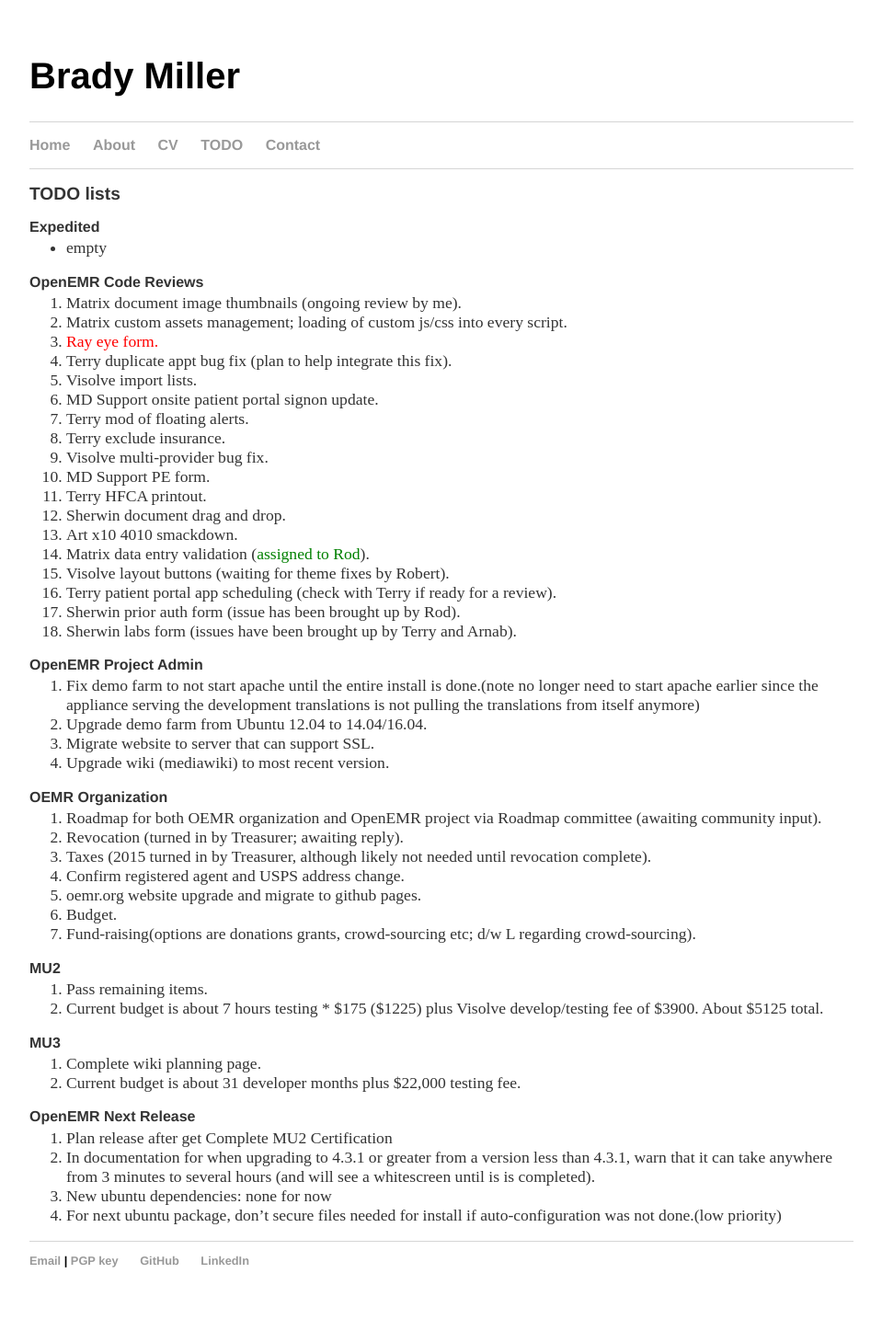
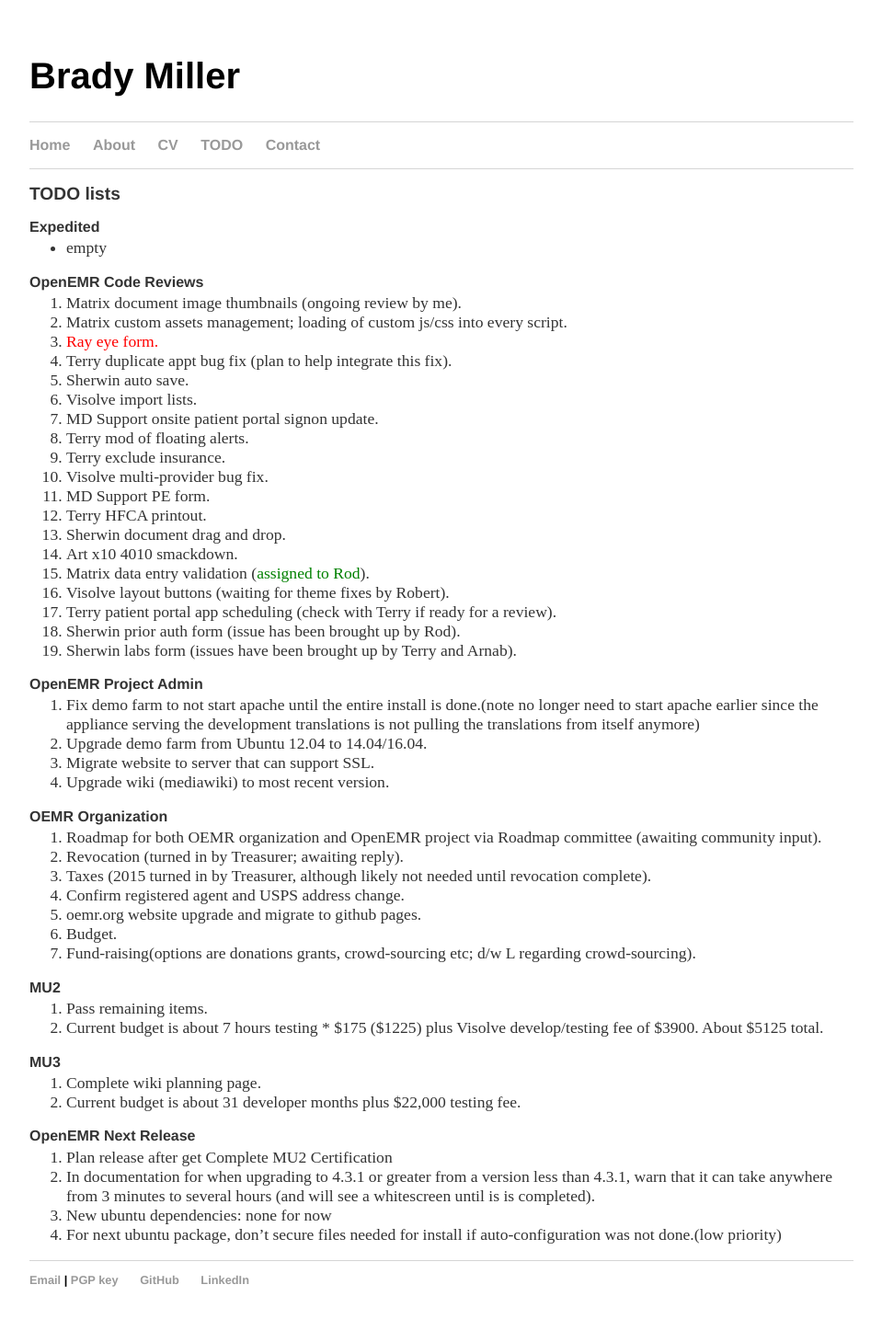
Before and after one commit to bradymiller/bradymiller.github.io, a Jekyll site: the page built from todo/index.md, in a window 1280 px wide. Shown: the whole page at 92% size, without its empty margins (160-1119 px from the left). Built offline with Jekyll 4.4.1, drawn with Linux system fonts in a browser that asks for light colours; before the commit the page ends 1438 px from its top, so only the background shows below that.

Commit message:
Update index.md

```diff
--- a/todo/index.md
+++ b/todo/index.md
@@ -11,6 +11,7 @@
 1. Matrix custom assets management; loading of custom js/css into every script.
 1. <span style="color: red">Ray eye form.</span>
 1. Terry duplicate appt bug fix (plan to help integrate this fix).
+1. Sherwin auto save.
 1. Visolve import lists.
 1. MD Support onsite patient portal signon update.
 1. Terry mod of floating alerts.
```
